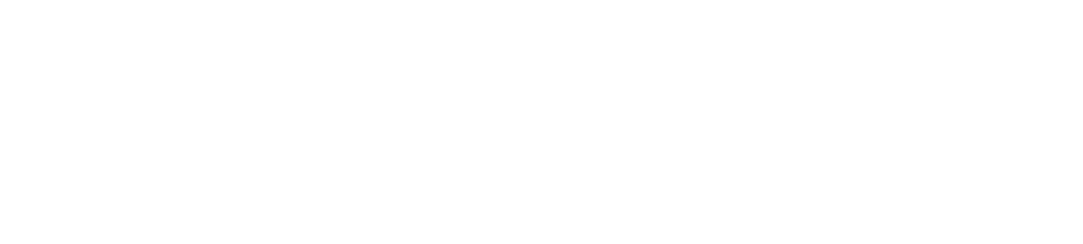
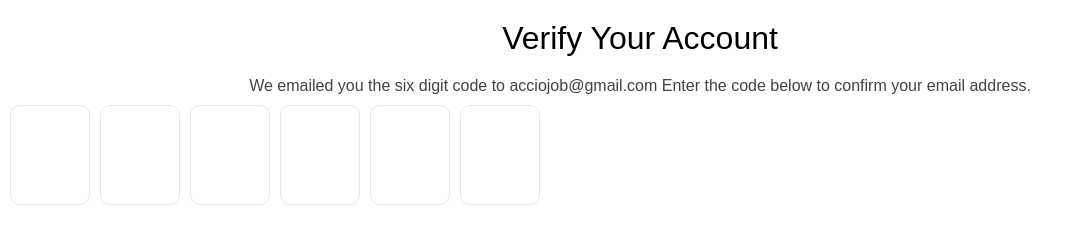
Before and after one commit to acciojob/OTP-SAMUDRALAARAVIND, a website: page main.html in a window 1280 px wide. Shown: the whole page, without its empty margins (0-1083 px from the left). Drawn offline with Linux system fonts and the light colour scheme.

Commit message:
created a submission

```diff
--- a/main.html
+++ b/main.html
@@ -8,6 +8,12 @@
 
 <body>
 	<!-- the entire body must be written by student -->
+	<h1 id="verification_heading">Verify Your Account</h1>
+    <h4 id="verification_subtext">
+      We emailed you the six digit code to acciojob@gmail.com Enter the code
+      below to confirm your email address.
+    </h4>
+    <div class="code-container"></div>
     <script type="text/javascript" src="./script.js">
 </script>
 
--- a/script.js
+++ b/script.js
@@ -1 +1,41 @@
-//your JS code here. If required.
+
+const codeContainer = document.querySelector(".code-container");
+const numberOfInputs = 6;
+let lastEnteredInputElement = null;
+
+function onInput(event) {
+    const currentElement = event.target;
+    console.log("event triggered");
+    if (currentElement.value) {
+        // for doing a click/focus just call the methods click() , and focus() on that HTML element object
+        // console.log("Next element", currentElement.nextElementSibling);
+        // console.log("Previous Element", currentElement.previousElementSibling);
+        lastEnteredInputElement = currentElement;
+        currentElement.nextElementSibling && currentElement.nextElementSibling.focus();
+    }
+}
+
+for (let i = 1; i <= numberOfInputs; i++) {
+    const input = document.createElement("input");
+    input.className = "code";
+    input.maxLength = 1;
+
+    input.addEventListener("input", onInput);
+
+    codeContainer.appendChild(input);
+}
+
+document.addEventListener('keyup', (e) => {
+    console.log(e);
+    if (e.key === "Backspace" && lastEnteredInputElement) {
+        // i need to know last entered input element ?
+        lastEnteredInputElement.value = "";
+        if (lastEnteredInputElement.previousElementSibling) {
+            lastEnteredInputElement.previousElementSibling.focus();
+            lastEnteredInputElement = lastEnteredInputElement.previousElementSibling;
+        }
+        else {
+            lastEnteredInputElement = null;
+        }
+    }
+});
--- a/styles.css
+++ b/styles.css
@@ -1 +1,42 @@
-/*  your css code here. If applicable */
+* {
+  margin: 0;
+  padding: 0;
+  box-sizing: border-box;
+  font-family: "Poppins", sans-serif;
+}
+
+body {
+  padding: 10px;
+}
+
+#verification_heading,
+#verification_subtext {
+  display: flex;
+  justify-content: center;
+  align-items: center;
+  padding: 10px;
+  font-weight: 500;
+}
+
+#verification_subtext {
+  font-weight: 400;
+  font-size: medium;
+  color: rgb(67, 67, 67);
+}
+
+.code-container {
+    display: inline-flex;
+    gap: 10px;
+}
+.code {
+    border: 1px solid #e7e7e7;
+    padding: 10px;
+    width: 80px;
+    height: 100px;
+    border-radius: 10px;
+    font-size: 2rem;
+    text-align: center;
+}
+.code:focus {
+    outline: 1px solid blue;
+}
```
